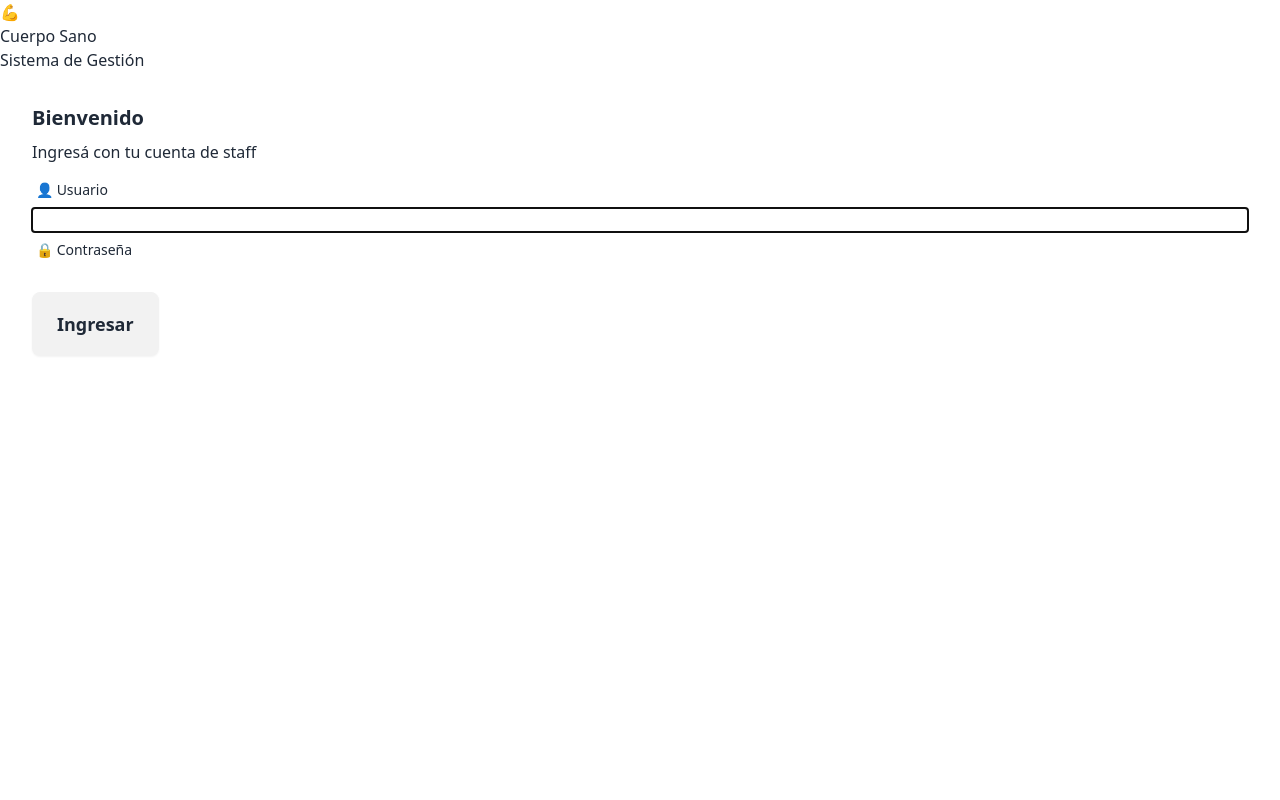
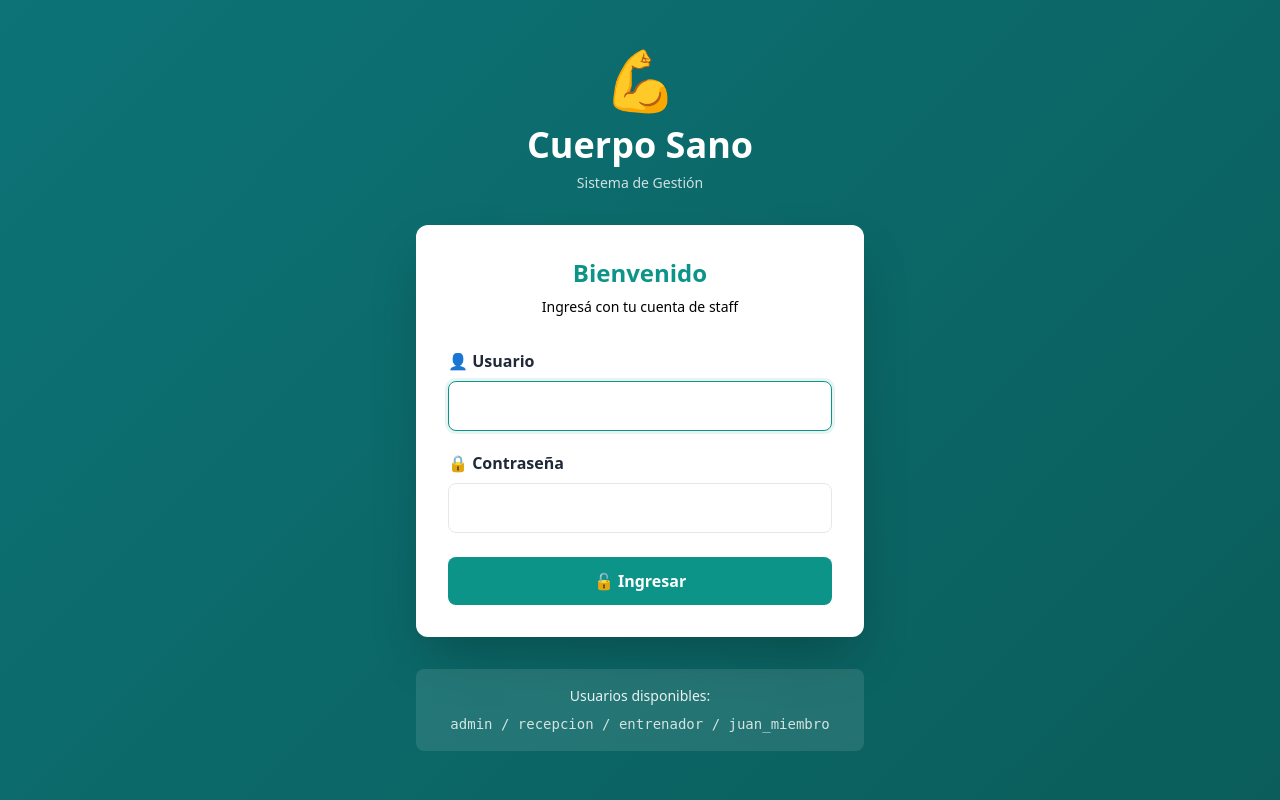
Before and after one commit to angelhzambrano/tp-ingsoft-cuerpo-sano, a Django app: page /accounts/login/ in a window 1280 px wide. Run offline with Django 5.2, Linux system fonts and the light colour scheme; some libraries are stand-ins or nearby versions.

Commit message:
fix: Mejorar contraste y diseño en tabla, login y dropdown
- Dropdown logout: mejor contraste de texto y hover states
- Login: rediseño con teal oscuro (#0D7377), gradient de fondo, inputs mejorados
- Tabla miembros: alineación centralizada, padding consistente, colores del design-system
- Badges y estado: mejor contraste visual
- Acciones: botones más compactos y alineados al centro

Co-Authored-By: Claude Haiku 4.5 <noreply@anthropic.com>

```diff
--- a/templates/base.html
+++ b/templates/base.html
@@ -120,9 +120,9 @@
                         </button>
                         <div id="dropdown-menu" class="dropdown-menu absolute right-0 mt-2 w-48 bg-white text-dark rounded-lg shadow-lg z-50">
                             {% if user.is_staff %}
-                            <a href="{% url 'admin:index' %}" class="block px-4 py-3 hover:bg-light rounded-t-lg border-b border-neutral-100">⚙️ Admin</a>
+                            <a href="{% url 'admin:index' %}" class="block px-4 py-3 hover:bg-gray-50 rounded-t-lg border-b border-neutral-200 text-dark font-medium transition">⚙️ Admin</a>
                             {% endif %}
-                            <a href="{% url 'logout' %}" class="block px-4 py-3 hover:bg-light {% if not user.is_staff %}rounded-t-lg{% endif %} rounded-b-lg">🚪 Cerrar sesión</a>
+                            <a href="{% url 'logout' %}" class="block px-4 py-3 hover:bg-gray-50 {% if not user.is_staff %}rounded-t-lg{% endif %} rounded-b-lg text-dark font-medium transition">🚪 Cerrar sesión</a>
                         </div>
                     </div>
                 </div>
--- a/templates/registration/login.html
+++ b/templates/registration/login.html
@@ -4,28 +4,79 @@
     <meta charset="UTF-8">
     <meta name="viewport" content="width=device-width, initial-scale=1.0">
     <title>Iniciar sesión - Cuerpo Sano</title>
-    <link href="https://cdn.jsdelivr.net/npm/daisyui@4/dist/full.min.css" rel="stylesheet">
+    <script src="https://cdn.tailwindcss.com"></script>
+    <style>
+        :root {
+            --primary: #0D9488;
+            --primary-dark: #0D7377;
+            --success: #10B981;
+            --warning: #F59E0B;
+            --danger: #EF4444;
+            --dark: #1F2937;
+            --light: #F9FAFB;
+            --gray: #6B7280;
+        }
+
+        body {
+            background: linear-gradient(135deg, var(--primary-dark) 0%, #0a5d5a 100%);
+            min-height: 100vh;
+        }
+
+        input[type="text"], input[type="password"] {
+            border: 1px solid #e5e7eb;
+            border-radius: 0.5rem;
+            padding: 0.75rem;
+            width: 100%;
+            transition: all 0.2s ease;
+            font-size: 1rem;
+        }
+
+        input[type="text"]:focus, input[type="password"]:focus {
+            border-color: var(--primary);
+            outline: none;
+            box-shadow: 0 0 0 3px rgba(13, 148, 136, 0.1);
+        }
+
+        .btn-primary {
+            background-color: var(--primary);
+            color: white;
+            font-weight: 600;
+            padding: 0.75rem 1.5rem;
+            border-radius: 0.5rem;
+            border: none;
+            cursor: pointer;
+            width: 100%;
+            transition: all 0.2s ease;
+            font-size: 1rem;
+        }
+
+        .btn-primary:hover {
+            background-color: var(--primary-dark);
+            transform: translateY(-1px);
+            box-shadow: 0 4px 12px rgba(13, 148, 136, 0.3);
+        }
+    </style>
 </head>
-<body class="bg-gradient-to-br from-blue-50 to-indigo-100">
-    <div class="min-h-screen flex items-center justify-center px-4">
+<body>
+    <div class="min-h-screen flex items-center justify-center px-4 py-8">
         <div class="w-full max-w-md">
             <!-- Header con branding -->
             <div class="text-center mb-8">
-                <div class="text-5xl mb-2">💪</div>
-                <h1 class="text-3xl font-bold text-dark">Cuerpo Sano</h1>
-                <p class="text-gray text-sm mt-1">Sistema de Gestión</p>
+                <div class="text-6xl mb-4">💪</div>
+                <h1 class="text-4xl font-bold text-white mb-2">Cuerpo Sano</h1>
+                <p class="text-white text-opacity-80 text-sm">Sistema de Gestión</p>
             </div>
 
             <!-- Card de login -->
-            <div class="card bg-white shadow-2xl rounded-2xl border border-gray-100">
-                <div class="card-body p-8">
-                    <h2 class="card-title text-2xl text-center mb-2 text-dark">Bienvenido</h2>
+            <div class="bg-white rounded-xl shadow-2xl overflow-hidden">
+                <div class="p-8">
+                    <h2 class="text-2xl font-bold text-center mb-2" style="color: var(--primary);">Bienvenido</h2>
                     <p class="text-center text-gray text-sm mb-8">Ingresá con tu cuenta de staff</p>
 
                     {% if form.non_field_errors %}
-                <div class="bg-red-50 border border-red-200 rounded-lg p-4 mb-6">
-                    <p class="text-red-800 text-sm font-semibold">⚠️ Error de autenticación</p>
-                    <p class="text-red-700 text-sm mt-1">
+                    <div style="background-color: #fee2e2; border: 1px solid #fecaca; border-radius: 0.5rem; padding: 1rem; margin-bottom: 1.5rem;">
+                        <p style="color: #7f1d1d; font-size: 0.875rem; font-weight: 600;">⚠️ Error de autenticación</p>
+                        <p style="color: #991b1b; font-size: 0.875rem; margin-top: 0.25rem;">
                             {% for error in form.non_field_errors %}
                                 {{ error }}
                             {% endfor %}
@@ -36,42 +87,37 @@
                     <form method="post" class="space-y-5">
                         {% csrf_token %}
 
-                    <div class="form-control">
-                        <label class="label pb-2">
-                            <span class="label-text font-semibold text-dark-secondary">👤 Usuario</span>
-                        </label>
+                        <div>
+                            <label style="display: block; margin-bottom: 0.5rem; font-weight: 600; color: var(--dark);">👤 Usuario</label>
                             {{ form.username }}
                             {% if form.username.errors %}
-                        <label class="label pt-1">
-                            <span class="label-text-alt text-red-600 text-xs">{{ form.username.errors.0 }}</span>
-                        </label>
+                            <p style="color: #ef4444; font-size: 0.75rem; margin-top: 0.25rem;">{{ form.username.errors.0 }}</p>
                             {% endif %}
                         </div>
 
-                    <div class="form-control">
-                        <label class="label pb-2">
-                            <span class="label-text font-semibold text-dark-secondary">🔒 Contraseña</span>
-                        </label>
+                        <div>
+                            <label style="display: block; margin-bottom: 0.5rem; font-weight: 600; color: var(--dark);">🔒 Contraseña</label>
                             {{ form.password }}
                             {% if form.password.errors %}
-                        <label class="label pt-1">
-                            <span class="label-text-alt text-red-600 text-xs">{{ form.password.errors.0 }}</span>
-                        </label>
+                            <p style="color: #ef4444; font-size: 0.75rem; margin-top: 0.25rem;">{{ form.password.errors.0 }}</p>
                             {% endif %}
                         </div>
 
-                    <button type="submit" class="btn btn-lg bg-indigo-600 hover:bg-indigo-700 text-white border-0 w-full font-semibold shadow-md">
-                        Ingresar
+                        <button type="submit" class="btn-primary" style="margin-top: 1.5rem;">
+                            🔓 Ingresar
                         </button>
                     </form>
                 </div>
             </div>
+
+            <!-- Info usuarios de demo -->
+            <div style="margin-top: 2rem; padding: 1rem; background-color: rgba(255, 255, 255, 0.1); border-radius: 0.5rem; color: white; text-align: center; font-size: 0.875rem;">
+                <p style="margin-bottom: 0.5rem; opacity: 0.9;">Usuarios disponibles:</p>
+                <div style="font-family: monospace; opacity: 0.8;">
+                    <p>admin / recepcion / entrenador / juan_miembro</p>
                 </div>
-
-    <style>
-        input[type="text"], input[type="password"] {
-            @apply input input-bordered w-full border-gray-300 focus:border-indigo-500 focus:ring-indigo-500 rounded-lg;
-        }
-    </style>
+            </div>
+        </div>
+    </div>
 </body>
 </html>
```
Also changed, not shown: miembros/templates/miembros/lista.html (+32 -30 lines). Lines whose indentation alone changed are shown as unchanged.
